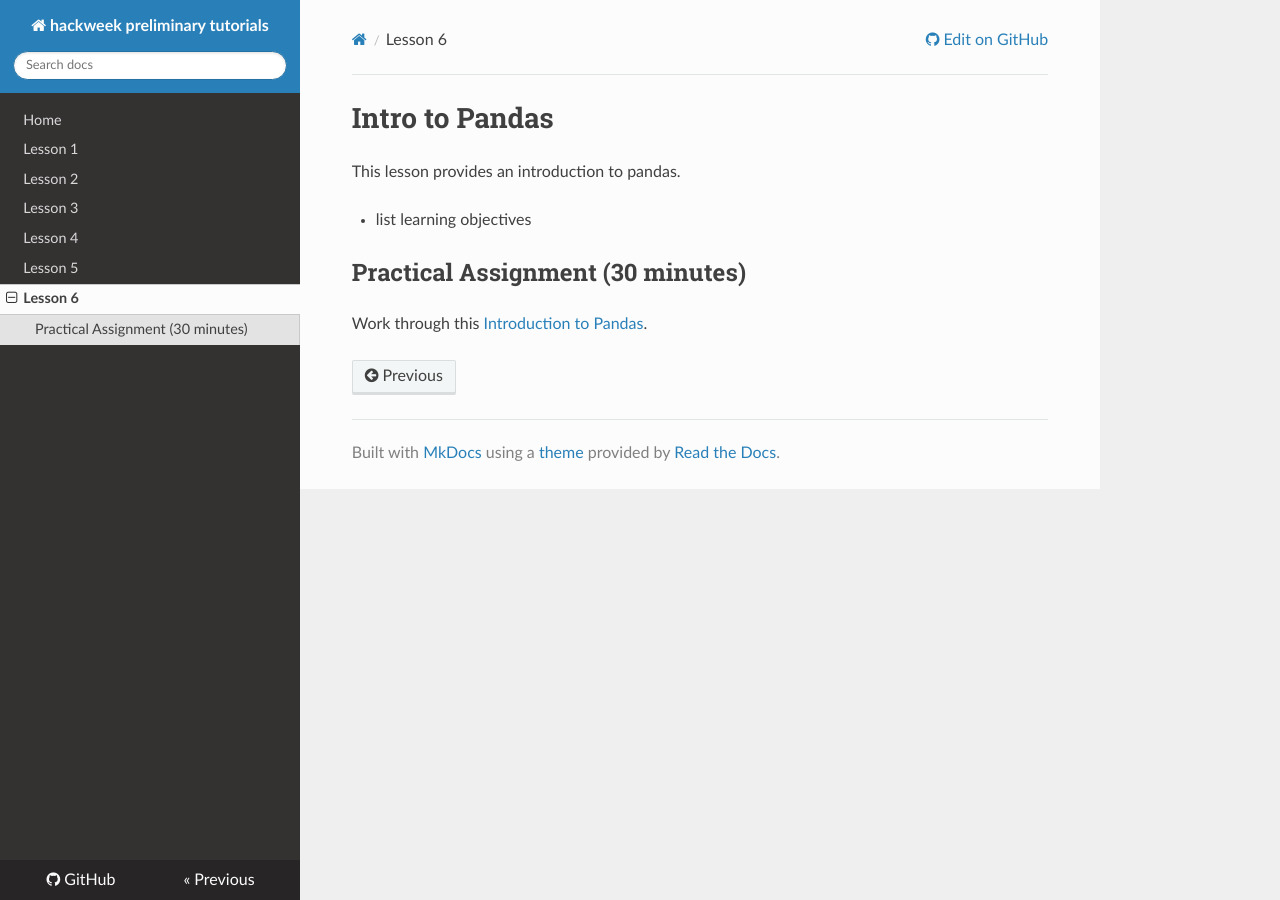
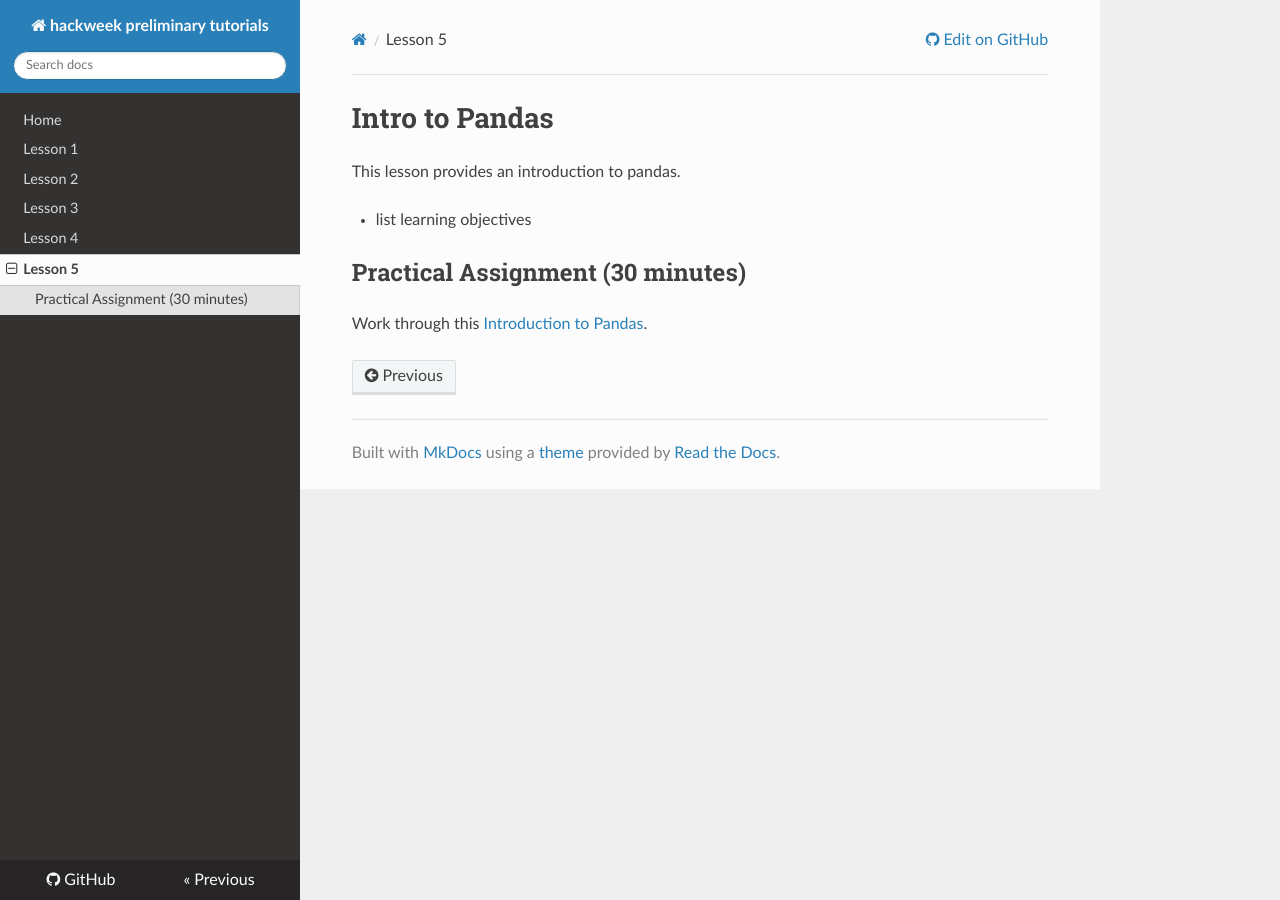
Before and after one commit to emiliom/learning-resources, an MkDocs documentation site: the page built from docs/pandas.md, in a window 1280 px wide. Built offline with MkDocs 1.6.1, drawn with Linux system fonts in a browser that asks for light colours; nearby versions of some CDN libraries; part of the change alters nothing that is shown.

```diff
--- a/mkdocs.yml
+++ b/mkdocs.yml
@@ -4,9 +4,9 @@ nav:
     - Lesson 1: github.md
     - Lesson 2: jupyterhub.md
     - Lesson 3: conda.md
-    - Lesson 4: earthdata.md
-    - Lesson 5: numpy.md
-    - Lesson 6: pandas.md
+    #- Lesson 4: earthdata.md
+    - Lesson 4: numpy.md
+    - Lesson 5: pandas.md
 theme:
     name: readthedocs
     highlightjs: true
@@ -15,12 +15,12 @@ plugins:
     - markdownextradata
 extra:
   hackweek:
-    name: Cryospheric Sciences with ICESat-2
-    web_url: https://icesat-2hackweek.github.io
-    slack_url: https://icesat2hackweek2020.slack.com/messages/CDQFBU571/
-    github_org_url: https://github.com/icesat-2hackweek
+    name: Waterhackweek
+    web_url: https://waterhackweek.github.io
+    slack_url: https://waterhackweek.slack.com
+    github_org_url: https://github.com/waterhackweek
     pangeo_url: https://aws-uswest2.pangeo.io
     admin_contact: Jane Koh
 markdown_extensions:
   - admonition
-repo_url: https://github.com/uwescience/hackweek-preliminary-tutorials
+repo_url: https://github.com/waterhackweek/learning-resources
```
